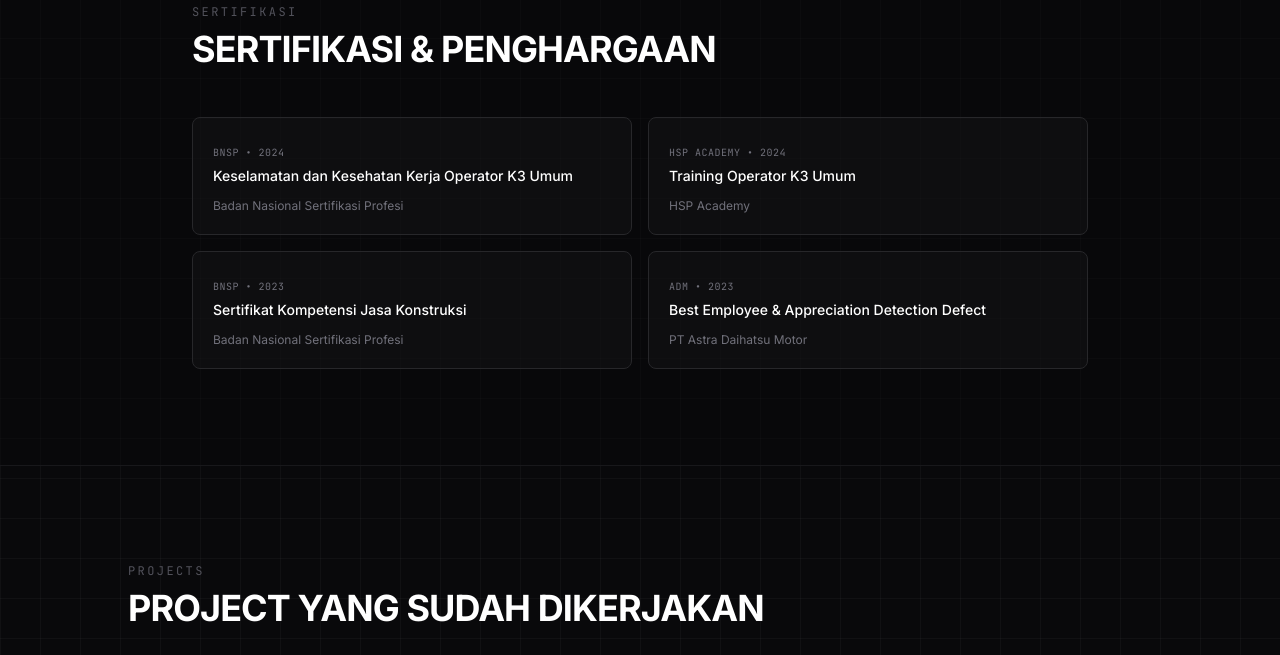
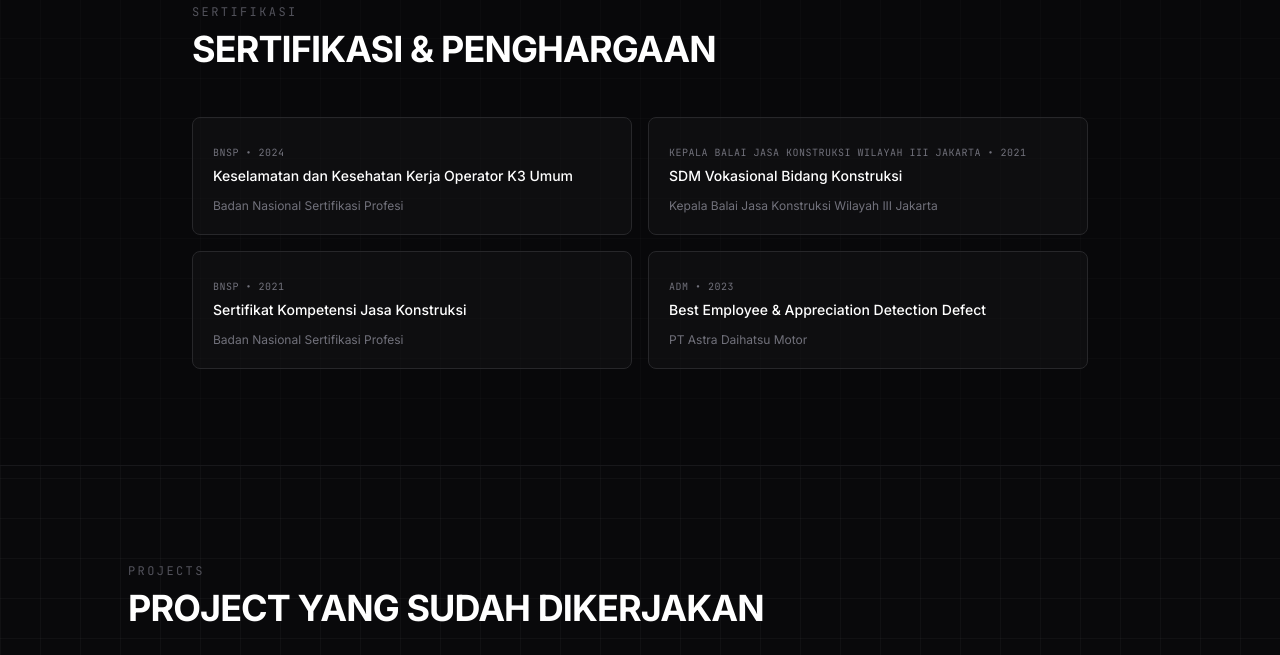
Before and after one commit to maharfrds-source/Portofolio_Mahareza, a plain HTML site: page index.html in a window 1280 px wide. Shown: the part 3762-4417 px from the top of the page. Drawn offline with nearby package versions, Linux system fonts and the light colour scheme.

Commit message:
feat: add certificate images and update certificate entries

```diff
--- a/index.html
+++ b/index.html
@@ -897,17 +897,17 @@
         <div class="reveal">
           <div class="mono-card rounded-lg bg-zinc-900/40 p-5 h-full flex flex-col justify-between">
             <div>
-              <span class="text-[10px] font-mono text-zinc-500 uppercase tracking-wider">HSP ACADEMY • 2024</span>
-              <h3 class="text-white font-medium text-sm mt-1">Training Operator K3 Umum</h3>
-            </div>
-            <p class="text-zinc-500 text-xs mt-3">HSP Academy</p>
+              <span class="text-[10px] font-mono text-zinc-500 uppercase tracking-wider">Kepala Balai Jasa Konstruksi Wilayah III Jakarta • 2021</span>
+              <h3 class="text-white font-medium text-sm mt-1">SDM Vokasional Bidang Konstruksi</h3>
+            </div>
+            <p class="text-zinc-500 text-xs mt-3">Kepala Balai Jasa Konstruksi Wilayah III Jakarta</p>
           </div>
         </div>
 
         <div class="reveal">
           <div class="mono-card rounded-lg bg-zinc-900/40 p-5 h-full flex flex-col justify-between">
             <div>
-              <span class="text-[10px] font-mono text-zinc-500 uppercase tracking-wider">BNSP • 2023</span>
+              <span class="text-[10px] font-mono text-zinc-500 uppercase tracking-wider">BNSP • 2021</span>
               <h3 class="text-white font-medium text-sm mt-1">Sertifikat Kompetensi Jasa Konstruksi</h3>
             </div>
             <p class="text-zinc-500 text-xs mt-3">Badan Nasional Sertifikasi Profesi</p>
```
Also changed, not shown: Asset/Sertifikat/SERTIFIKAT1.jpeg (added), Asset/Sertifikat/SERTIFIKAT2.jpeg (added), Asset/Sertifikat/SERTIFIKAT3.jpeg (added).
